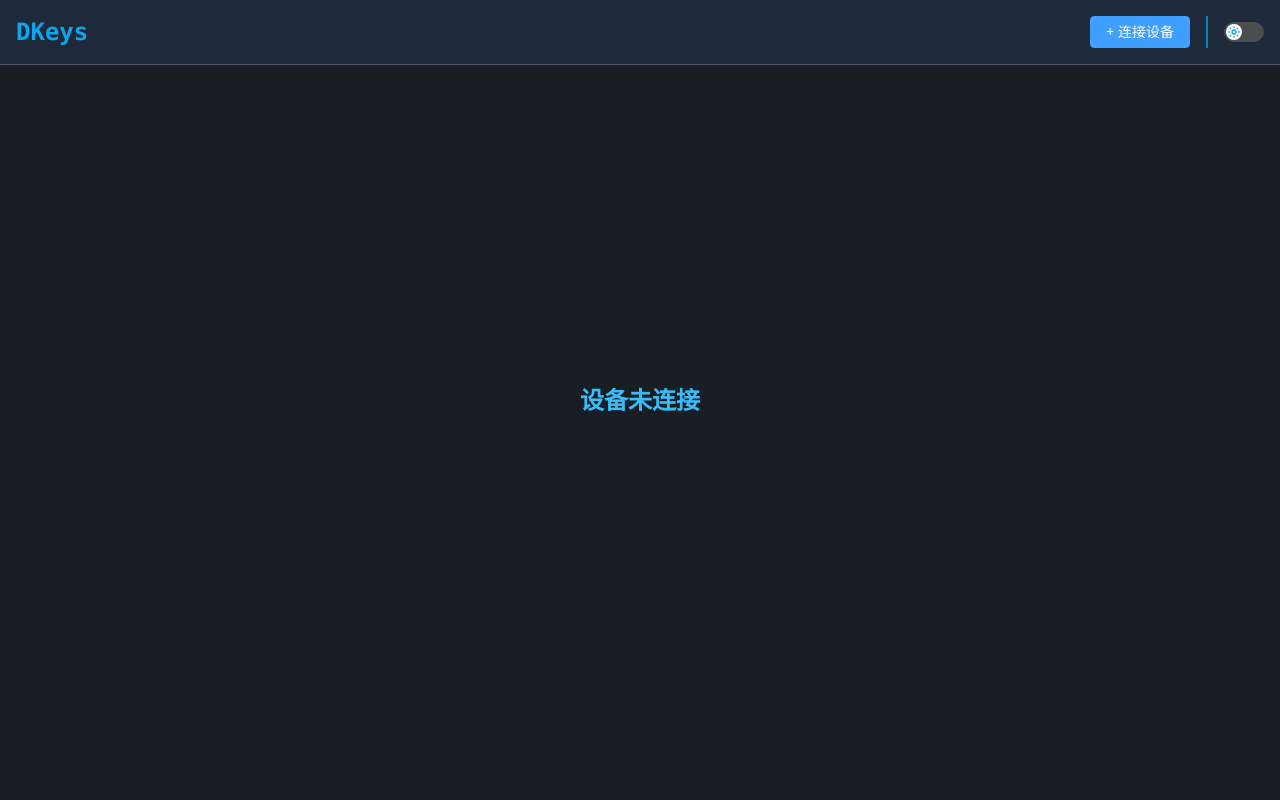
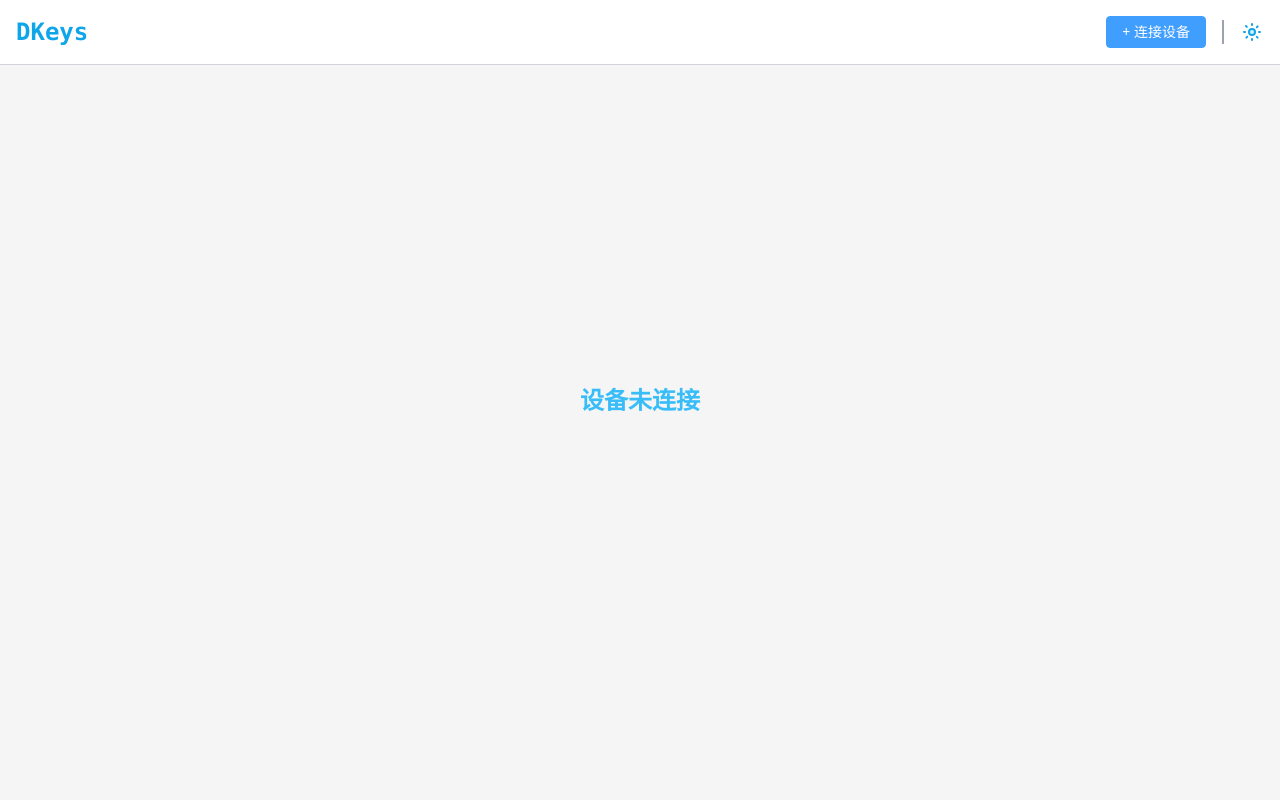
Before and after one commit to JmZeroQAQ/dkeys_web, a Vue app: page / in a window 1280 px wide. Shown: the top 800 px of the page. Built offline with nearby package versions, Linux system fonts and the light colour scheme.

Commit message:
Add: function for toggle dark mode

```diff
--- a/index.html
+++ b/index.html
@@ -1,5 +1,5 @@
 <!DOCTYPE html>
-<html lang="zh-CN" class="no-scrollbar dark">
+<html lang="zh-CN" class="no-scrollbar">
   <head>
     <meta charset="UTF-8" />
     <link rel="icon" href="/favicon.ico" />
--- a/src/components/DeviceInfo.vue
+++ b/src/components/DeviceInfo.vue
@@ -39,15 +39,15 @@ onMounted(() => {
   }
 });
 
-function onClick() {
-  console.log("click");
-  ElNotification({
-    title: "Success",
-    message: "This is a success message",
-    type: "success",
-    duration: 3000,
-  });
-}
+// function onClick() {
+//   console.log("click");
+//   ElNotification({
+//     title: "Success",
+//     message: "This is a success message",
+//     type: "success",
+//     duration: 3000,
+//   });
+// }
 </script>
 
 <style scoped></style>
--- a/src/components/KeySetting.vue
+++ b/src/components/KeySetting.vue
@@ -53,11 +53,21 @@
     <hr class="mt-10 dark:border-gray-400 mb-6" />
     <div class="flex mt-4 justify-between">
       <div>
-        <el-button type="success">快速切换</el-button>
-        <el-button type="success">一键复制</el-button>
-        <el-button type="success">一键粘贴</el-button>
-        <el-button type="success">撤销</el-button>
-        <el-button type="success">锁屏</el-button>
+        <el-button type="success" @click="() => recommendConfig('Alt + Tab')"
+          >快速切换</el-button
+        >
+        <el-button type="success" @click="() => recommendConfig('Ctrl + C')"
+          >一键复制</el-button
+        >
+        <el-button type="success" @click="() => recommendConfig('Ctrl + V')"
+          >一键粘贴</el-button
+        >
+        <el-button type="success" @click="() => recommendConfig('Ctrl + Z')"
+          >撤销</el-button
+        >
+        <el-button type="success" @click="() => recommendConfig('Meta + L')"
+          >锁屏</el-button
+        >
       </div>
       <div>
         <el-button @click="updateConfig" type="primary">应用设置</el-button>
@@ -139,6 +149,10 @@ onMounted(() => {
   }
 });
 
+function recommendConfig(v) {
+  keySet.value = v;
+}
+
 function updateConfig() {
   const modeIdx = props.idx;
   const start = props.idx + 1;
--- a/src/components/NavBar.vue
+++ b/src/components/NavBar.vue
@@ -18,52 +18,9 @@
             }}</el-button
           >
         </div>
-        <div class="border-l-2 border-gray-400 dark:border-sky-600 pl-4">
-          <el-switch v-model="isDark" style="--el-switch-on-color: #191e24">
-            <template #active-action>
-              <svg
-                viewBox="0 0 24 24"
-                fill="none"
-                class="bg-slate-900 border-none rounded-full"
-              >
-                <path
-                  fill-rule="evenodd"
-                  clip-rule="evenodd"
-                  d="M17.715 15.15A6.5 6.5 0 0 1 9 6.035C6.106 6.922 4 9.645 4 12.867c0 3.94 3.153 7.136 7.042 7.136 3.101 0 5.734-2.032 6.673-4.853Z"
-                  class="fill-sky-400/20"
-                ></path>
-                <path
-                  d="m17.715 15.15.95.316a1 1 0 0 0-1.445-1.185l.495.869ZM9 6.035l.846.534a1 1 0 0 0-1.14-1.49L9 6.035Zm8.221 8.246a5.47 5.47 0 0 1-2.72.718v2a7.47 7.47 0 0 0 3.71-.98l-.99-1.738Zm-2.72.718A5.5 5.5 0 0 1 9 9.5H7a7.5 7.5 0 0 0 7.5 7.5v-2ZM9 9.5c0-1.079.31-2.082.845-2.93L8.153 5.5A7.47 7.47 0 0 0 7 9.5h2Zm-4 3.368C5 10.089 6.815 7.75 9.292 6.99L8.706 5.08C5.397 6.094 3 9.201 3 12.867h2Zm6.042 6.136C7.718 19.003 5 16.268 5 12.867H3c0 4.48 3.588 8.136 8.042 8.136v-2Zm5.725-4.17c-.81 2.433-3.074 4.17-5.725 4.17v2c3.552 0 6.553-2.327 7.622-5.537l-1.897-.632Z"
-                  class="fill-sky-500"
-                ></path>
-                <path
-                  fill-rule="evenodd"
-                  clip-rule="evenodd"
-                  d="M17 3a1 1 0 0 1 1 1 2 2 0 0 0 2 2 1 1 0 1 1 0 2 2 2 0 0 0-2 2 1 1 0 1 1-2 0 2 2 0 0 0-2-2 1 1 0 1 1 0-2 2 2 0 0 0 2-2 1 1 0 0 1 1-1Z"
-                  class="fill-sky-500"
-                ></path>
-              </svg>
-            </template>
-            <template #inactive-action>
-              <svg
-                viewBox="0 0 24 24"
-                fill="none"
-                stroke-width="2"
-                stroke-linecap="round"
-                stroke-linejoin="round"
-                class="w-6 h-6"
-              >
-                <path
-                  d="M15 12a3 3 0 1 1-6 0 3 3 0 0 1 6 0Z"
-                  class="fill-sky-400/20 stroke-sky-500"
-                ></path>
-                <path
-                  d="M12 4v1M17.66 6.344l-.828.828M20.005 12.004h-1M17.66 17.664l-.828-.828M12 20.01V19M6.34 17.664l.835-.836M3.995 12.004h1.01M6 6l.835.836"
-                  class="stroke-sky-500"
-                ></path>
-              </svg>
-            </template>
-          </el-switch>
+
+        <div class="flex items-center">
+          <ThemeChange />
         </div>
       </div>
     </div>
@@ -71,11 +28,10 @@
 </template>
 
 <script setup>
-import { ref, onMounted, onUnmounted } from "vue";
+import { onMounted, onUnmounted } from "vue";
 import { closeSerial, connectSerial, getConfig } from "@/assets/scripts/serial";
 import { useConnectionStore } from "@/stores/connection";
-
-const isDark = ref(false);
+import ThemeChange from "./ThemeChange.vue";
 
 const conn = useConnectionStore();
 
--- a/src/components/RGBSetting.vue
+++ b/src/components/RGBSetting.vue
@@ -41,9 +41,32 @@
     <hr class="mt-10 dark:border-gray-400 mb-6" />
     <div class="flex mt-4 justify-between">
       <div>
-        <el-button type="info">关闭灯光</el-button>
-        <el-button type="success">呼吸推荐</el-button>
-        <el-button type="success">渐变推荐</el-button>
+        <el-button
+          type="info"
+          @click="() => onClick({ mode: 0, brightness: 0 })"
+          >关闭灯光</el-button
+        >
+        <el-button
+          type="success"
+          @click="
+            () =>
+              onClick({
+                mode: 1,
+                color: '#2dc1db',
+                brightness: 255,
+                step: 4,
+                interval: 40,
+              })
+          "
+          >呼吸推荐</el-button
+        >
+        <el-button
+          type="success"
+          @click="
+            () => onClick({ mode: 2, brightness: 255, step: 2, interval: 55 })
+          "
+          >渐变推荐</el-button
+        >
       </div>
       <div>
         <el-button @click="updateConfig" type="primary">应用设置</el-button>
@@ -88,6 +111,14 @@ onMounted(() => {
   }
 });
 
+function onClick(obj) {
+  if ("mode" in obj) mode.value = obj.mode;
+  if ("color" in obj) color.value = obj.color;
+  if ("brightness" in obj) brightness.value = obj.brightness;
+  if ("step" in obj) step.value = obj.step;
+  if ("interval" in obj) interval.value = obj.interval;
+}
+
 function getRGB() {
   const R = parseInt(color.value.substring(1, 3), 16);
   const G = parseInt(color.value.substring(3, 5), 16);
--- /dev/null
+++ b/src/components/ThemeChange.vue
@@ -0,0 +1,60 @@
+<template>
+  <button
+    class="border-l-2 border-gray-400 dark:border-sky-600 pl-4"
+    @click="onClick"
+  >
+    <div class="size-6">
+      <svg viewBox="0 0 24 24" fill="none" v-show="isDark">
+        <path
+          fill-rule="evenodd"
+          clip-rule="evenodd"
+          d="M17.715 15.15A6.5 6.5 0 0 1 9 6.035C6.106 6.922 4 9.645 4 12.867c0 3.94 3.153 7.136 7.042 7.136 3.101 0 5.734-2.032 6.673-4.853Z"
+          class="fill-sky-400/20"
+        ></path>
+        <path
+          d="m17.715 15.15.95.316a1 1 0 0 0-1.445-1.185l.495.869ZM9 6.035l.846.534a1 1 0 0 0-1.14-1.49L9 6.035Zm8.221 8.246a5.47 5.47 0 0 1-2.72.718v2a7.47 7.47 0 0 0 3.71-.98l-.99-1.738Zm-2.72.718A5.5 5.5 0 0 1 9 9.5H7a7.5 7.5 0 0 0 7.5 7.5v-2ZM9 9.5c0-1.079.31-2.082.845-2.93L8.153 5.5A7.47 7.47 0 0 0 7 9.5h2Zm-4 3.368C5 10.089 6.815 7.75 9.292 6.99L8.706 5.08C5.397 6.094 3 9.201 3 12.867h2Zm6.042 6.136C7.718 19.003 5 16.268 5 12.867H3c0 4.48 3.588 8.136 8.042 8.136v-2Zm5.725-4.17c-.81 2.433-3.074 4.17-5.725 4.17v2c3.552 0 6.553-2.327 7.622-5.537l-1.897-.632Z"
+          class="fill-sky-500"
+        ></path>
+        <path
+          fill-rule="evenodd"
+          clip-rule="evenodd"
+          d="M17 3a1 1 0 0 1 1 1 2 2 0 0 0 2 2 1 1 0 1 1 0 2 2 2 0 0 0-2 2 1 1 0 1 1-2 0 2 2 0 0 0-2-2 1 1 0 1 1 0-2 2 2 0 0 0 2-2 1 1 0 0 1 1-1Z"
+          class="fill-sky-500"
+        ></path>
+      </svg>
+
+      <svg
+        v-show="!isDark"
+        viewBox="0 0 24 24"
+        fill="none"
+        stroke-width="2"
+        stroke-linecap="round"
+        stroke-linejoin="round"
+      >
+        <path
+          d="M15 12a3 3 0 1 1-6 0 3 3 0 0 1 6 0Z"
+          class="fill-sky-400/20 stroke-sky-500"
+        ></path>
+        <path
+          d="M12 4v1M17.66 6.344l-.828.828M20.005 12.004h-1M17.66 17.664l-.828-.828M12 20.01V19M6.34 17.664l.835-.836M3.995 12.004h1.01M6 6l.835.836"
+          class="stroke-sky-500"
+        ></path>
+      </svg>
+    </div>
+  </button>
+</template>
+
+<script setup>
+import { ref } from "vue";
+
+const isDark = ref(false);
+
+function onClick() {
+  isDark.value = !isDark.value;
+
+  if (isDark.value) document.documentElement.classList.add("dark");
+  else document.documentElement.classList.remove("dark");
+}
+</script>
+
+<style lang="scss" scoped></style>
```
